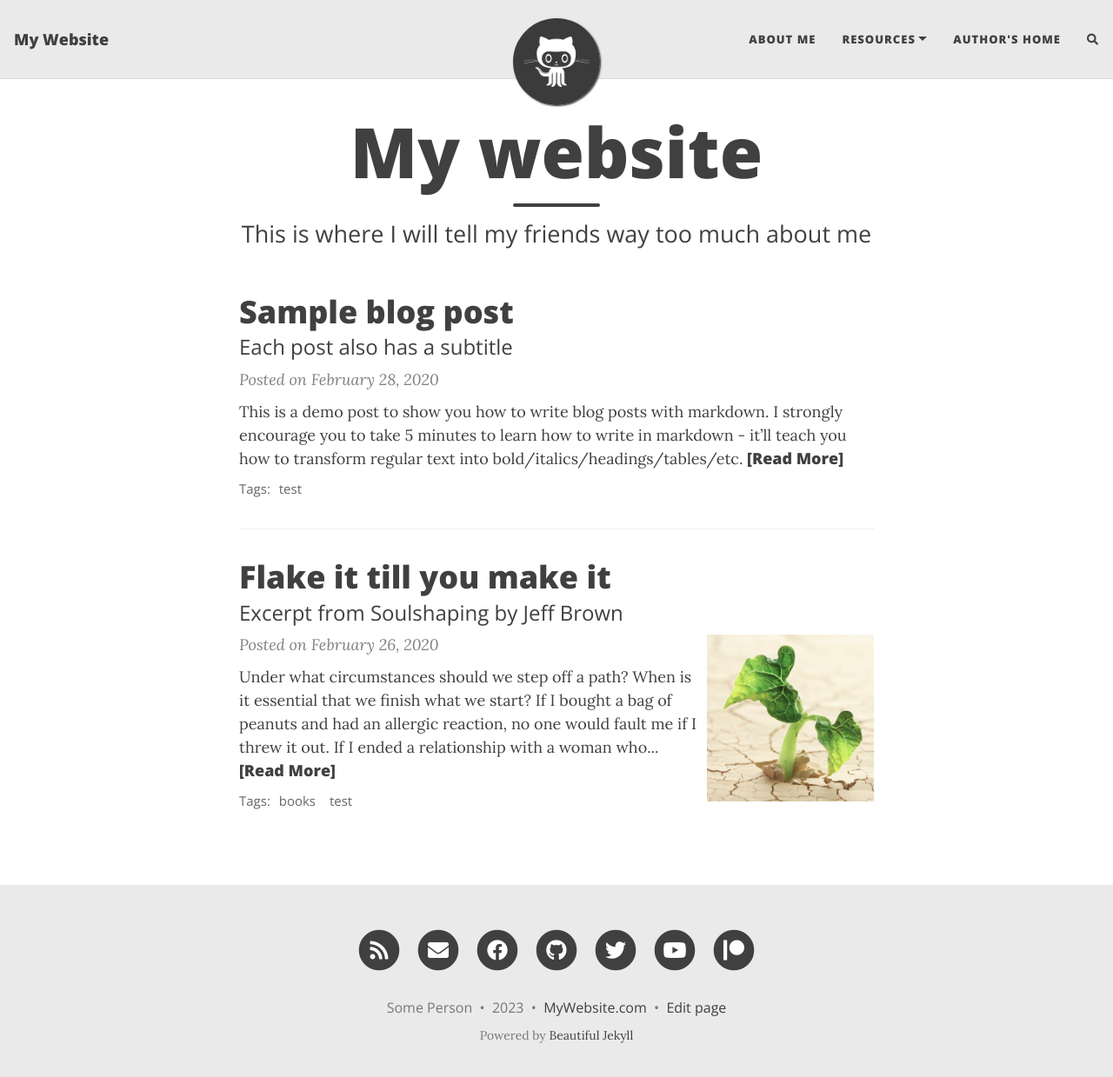
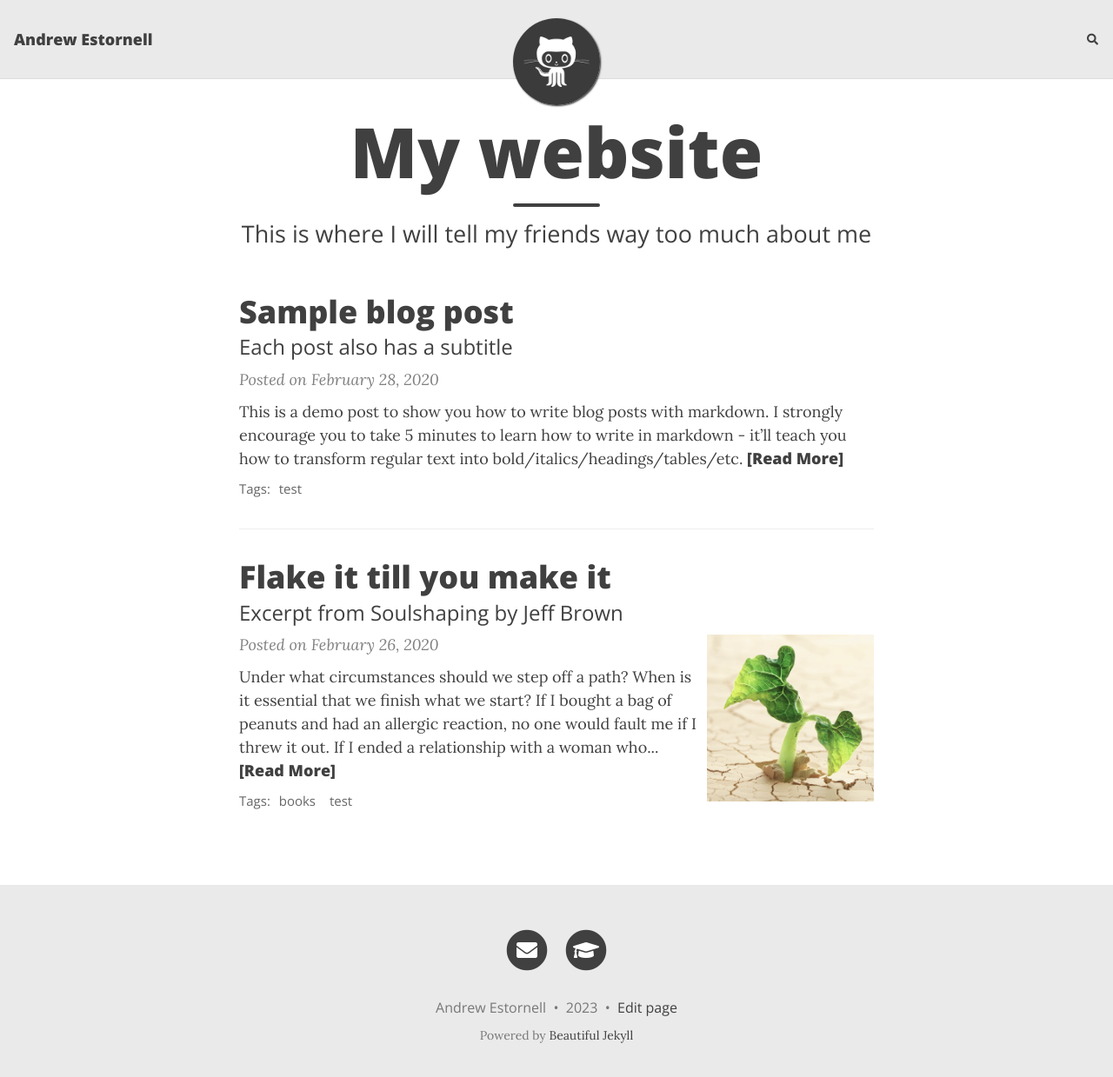
Before and after one commit to andrewEstornell/andrewEstornell.github.io, a Jekyll site: the page built from index.html, in a window 1280 px wide and 1252 px high. Shown: the top 1239 px of the window at 87% size. Built offline with Jekyll 4.4.1, drawn with Linux system fonts in a browser that asks for light colours; nearby versions of some CDN libraries; the list of posts is cut into pages by our own code; comment, search, counter and statistics services are not loaded; some of the changed lines change nothing that is shown.

Commit message:
Update _config.yml

```diff
--- a/_config.yml
+++ b/_config.yml
@@ -10,21 +10,21 @@
 ############################
 
 # Name of website
-title: My Website
+title: Andrew Estornell
 
 # Your name to show in the footer
-author: Some Person
+author: Andrew Estornell
 
 ###############################################
 # --- List of links in the navigation bar --- #
 ###############################################
 
-navbar-links:
-  About Me: "aboutme"
-  Resources:
-    - Beautiful Jekyll: "https://beautifuljekyll.com"
-    - Learn markdown: "https://www.markdowntutorial.com/"
-  Author's home: "https://deanattali.com"
+# navbar-links:
+#   About Me: "aboutme"
+#   Resources:
+#     - Beautiful Jekyll: "https://beautifuljekyll.com"
+#     - Learn markdown: "https://www.markdowntutorial.com/"
+#   Author's home: "https://deanattali.com"
 
 ################
 # --- Logo --- #
@@ -49,13 +49,13 @@ round-avatar: true
 # Select the social network links that you want to show in the footer.
 # Uncomment the links you want to show and add your information to each one.
 social-network-links:
-  email: "someone@example.com"
-  rss: true  # remove this line if you don't want to show an RSS link at the bottom
-  facebook: deanattali
-  github: daattali
-  twitter: daattali
-  patreon: DeanAttali
-  youtube: c/daattali
+  email: aestornell (at) wustl (dot) edu
+#  rss: true  # remove this line if you don't want to show an RSS link at the bottom
+#  facebook: deanattali
+#  github: daattali
+#  twitter: daattali
+#  patreon: DeanAttali
+#  youtube: c/daattali
 #  medium: yourname
 #  reddit: yourname
 #  linkedin: daattali
@@ -72,14 +72,14 @@ social-network-links:
 #  calendly: yourname
 #  mastodon: instance.url/@username
 #  ORCID: your ORCID ID
-#  google-scholar: your google scholar
+  google-scholar: https://scholar.google.com/citations?hl=en&user=SSW02WEAAAAJ&view_op=list_works
 #  discord: invite/invite_code or users/userid
 #  kaggle: yourname
 #  hackerrank: yourname
 
 # If you want your website to generate an RSS feed, provide a description
 # The URL for the feed will be https://<your_website>/feed.xml
-rss-description: This website is a virtual proof that I'm awesome
+# rss-description: This website is a virtual proof that I'm awesome
 
 ###########################
 # --- General options --- #
@@ -87,17 +87,17 @@ rss-description: This website is a virtual proof that I'm awesome
 
 # Select which social network share links to show in posts
 share-links-active:
-  twitter: true
-  facebook: true
-  linkedin: true
+  twitter: false
+  facebook: false
+  linkedin: false
   vk: false
 
 # How to display the link to your website in the footer
 # Remove this if you don't want a link in the footer
-url-pretty: "MyWebsite.com"
+# url-pretty: "MyWebsite.com"
 
 # Excerpt word length - Truncate the excerpt of each post on the feed page to the specified number of words
-excerpt_length: 50
+# excerpt_length: 50
 
 # Whether or not to show an excerpt for every blog post in the feed page
 feed_show_excerpt: true
```
